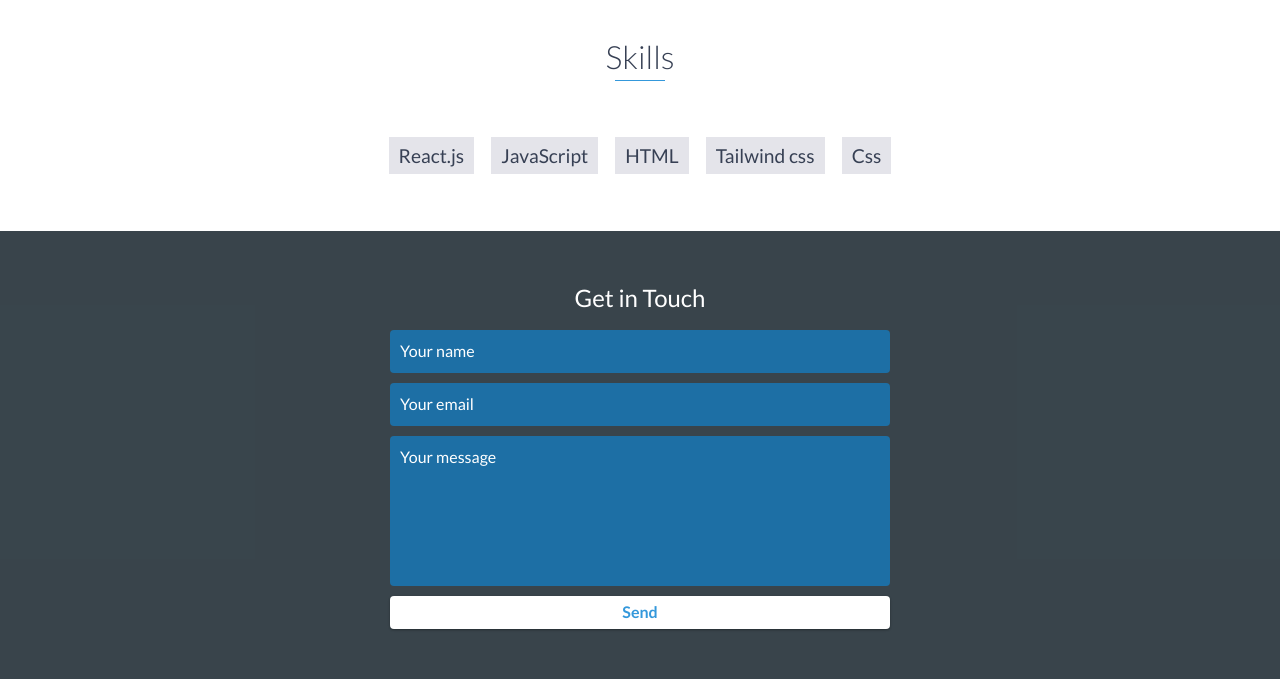
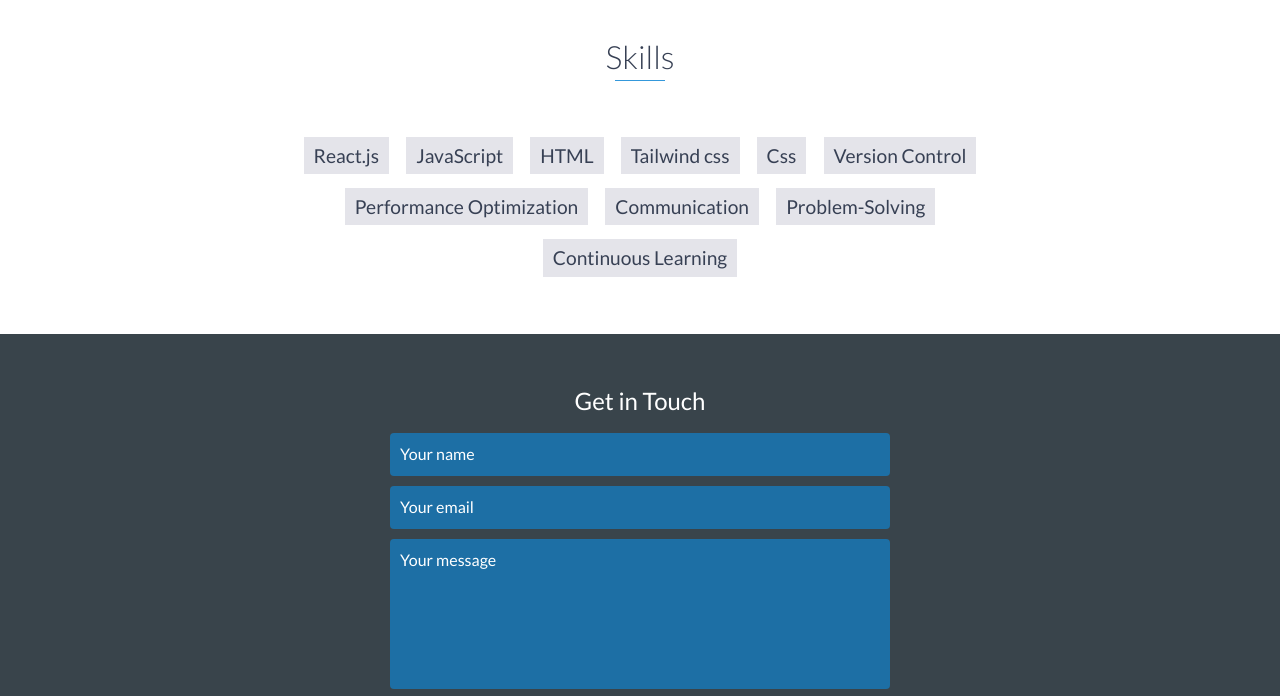
Before and after one commit to Ediana-Ekanem/my-portfolio, a website: page index.html in a window 1280 px wide. Shown: the part 3760-4456 px from the top of the page. Drawn offline with nearby package versions, Linux system fonts and the light colour scheme; files whose address does not match are found by name.

Commit message:
adding other skills

```diff
--- a/index.html
+++ b/index.html
@@ -340,6 +340,11 @@
         <li>HTML</li>
         <li>Tailwind css</li>
         <li>Css</li>
+        <li>Version Control</li>
+        <li>Performance Optimization</li>
+        <li>Communication</li>
+        <li>Problem-Solving</li>
+        <li>Continuous Learning</li>
       </ul>
     </div>
     <!-- End #skills -->
```
